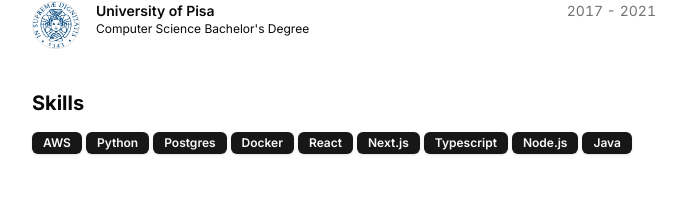
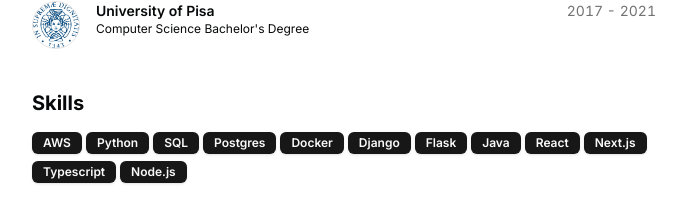
Before and after one commit to GioRenna/portfolio, a Next.js app: page / in a window 1280 px wide. Shown: the part 835-1054 px from the top of the page, without its empty margins (296-982 px from the left). Built offline with nearby package versions, Linux system fonts and the light colour scheme.

Commit message:
add Skills

```diff
--- a/src/data/resume.tsx
+++ b/src/data/resume.tsx
@@ -15,13 +15,16 @@ export const DATA = {
   skills: [
     "AWS",
     "Python",
+    "SQL",
     "Postgres",
     "Docker",
+    "Django",
+    "Flask",
+    "Java",
     "React",
     "Next.js",
     "Typescript",
-    "Node.js",
-    "Java",
+    "Node.js"
   ],
   navbar: [
     { href: "/", icon: HomeIcon, label: "Home" },
```
